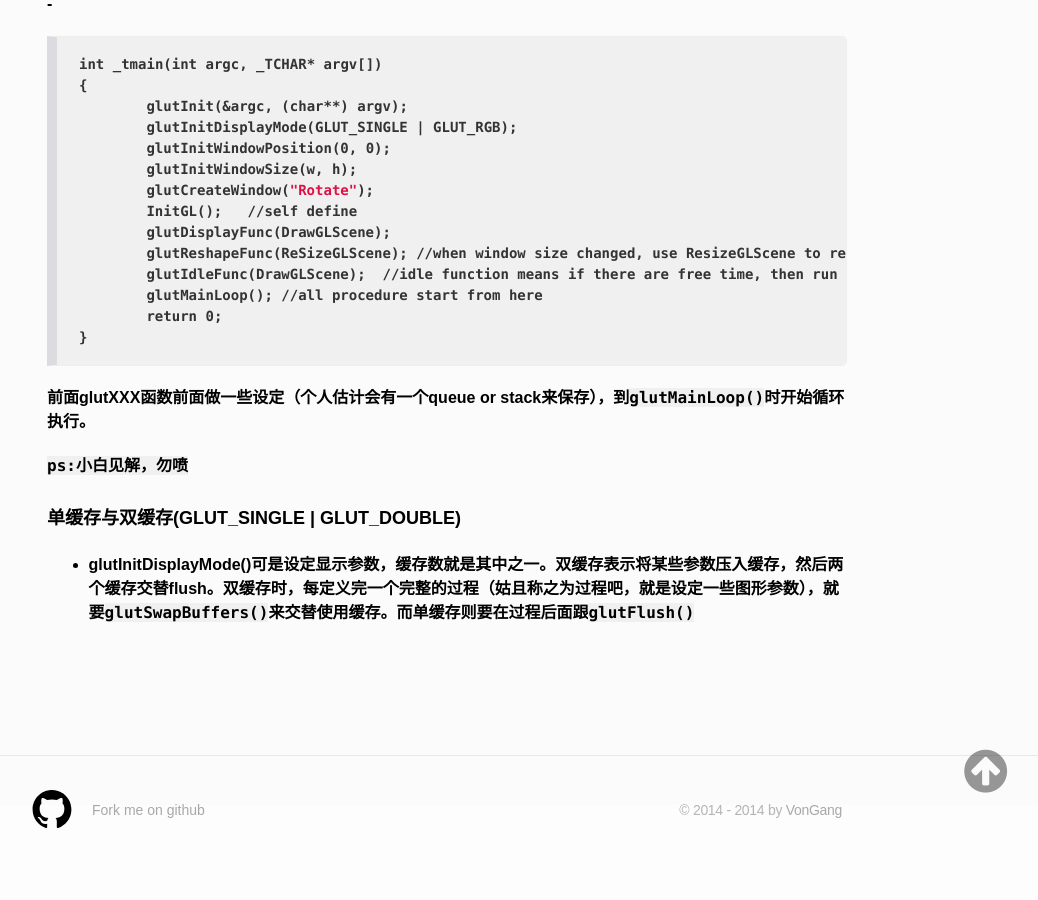
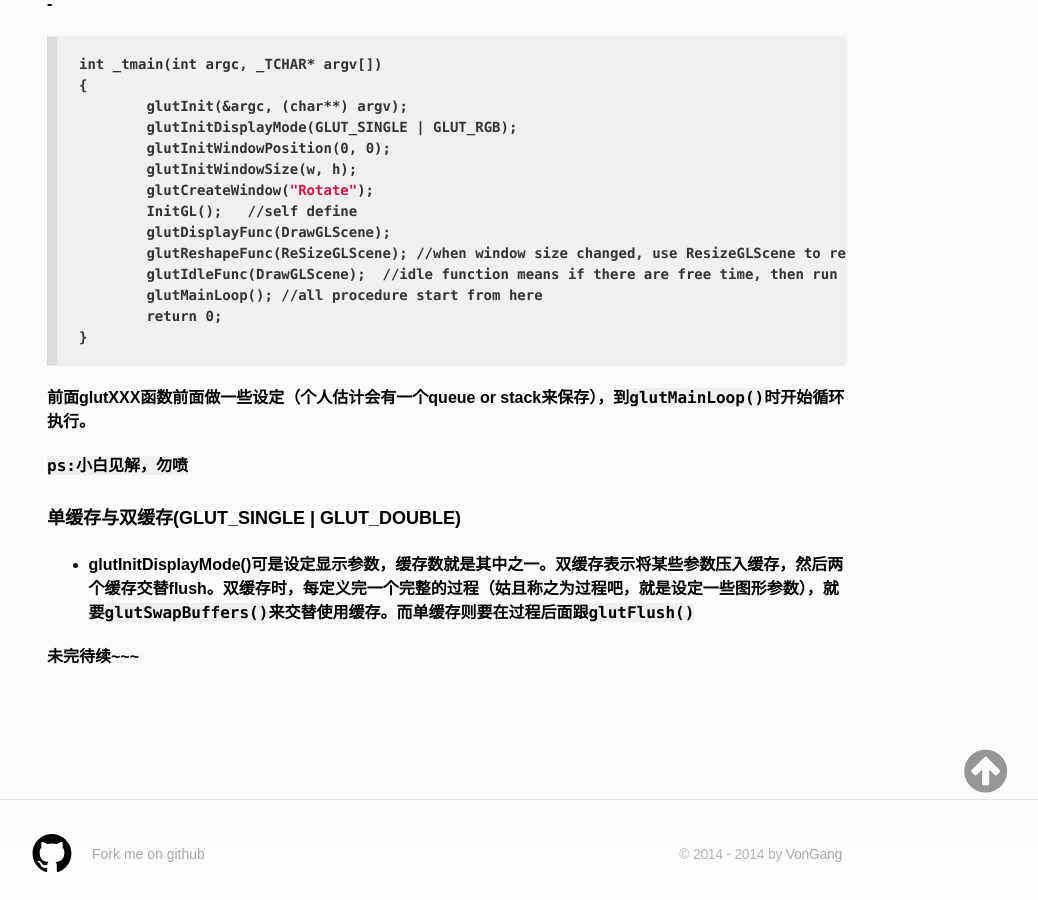
Before and after one commit to vongang/vongang.github.io, a Jekyll site: the page built from _posts/2014-10-28-OpenGL笔记(1).md, in a window 1280 px wide and 900 px high, scrolled down 1263 px. Shown: the whole window, without its empty margins (193-1231 px from the left). Built offline with Jekyll 4.4.1, drawn with Linux system fonts in a browser that asks for light colours; nearby versions of some CDN libraries; Markdown is read by kramdown in place of the engine named in the settings; comment, search, counter and statistics services are not loaded; before the commit the page ends 2119 px from its top, so only the background shows below that.

Commit message:
Update 2014-10-28-OpenGL笔记(1).md

````diff
--- a/_posts/2014-10-28-OpenGL笔记(1).md
+++ b/_posts/2014-10-28-OpenGL笔记(1).md
@@ -49,3 +49,6 @@ int _tmain(int argc, _TCHAR* argv[])
 
 #### 单缓存与双缓存(GLUT_SINGLE | GLUT_DOUBLE)
 - glutInitDisplayMode()可是设定显示参数，缓存数就是其中之一。双缓存表示将某些参数压入缓存，然后两个缓存交替flush。双缓存时，每定义完一个完整的过程（姑且称之为过程吧，就是设定一些图形参数），就要```glutSwapBuffers()```来交替使用缓存。而单缓存则要在过程后面跟```glutFlush()```
+
+
+未完待续~~~
````
